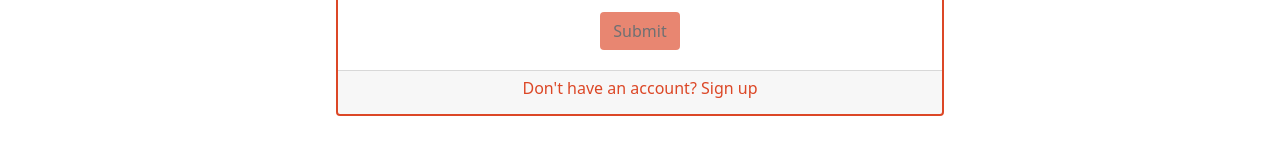
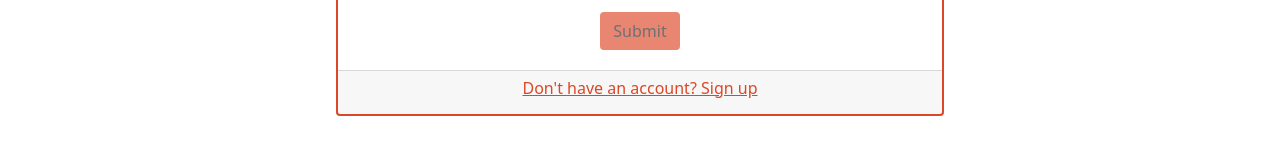
Before and after one commit to ZachDeath/Team-10-FoodDelivery-angular-app, an Angular app in the folder frontend/: page /login in a window 1280 px wide. Shown: the part 470-634 px from the top of the page. Built offline with nearby package versions, Linux system fonts and the light colour scheme.

Commit message:
changes and fixes

```diff
--- a/frontend/src/app/components/login-form/login-form.component.html
+++ b/frontend/src/app/components/login-form/login-form.component.html
@@ -25,7 +25,7 @@
             </div>
         </form>
     </div>
-    <div class="card-footer text-center" style="color: #dc4726;">
-        <h6 class="">Don't have an account? Sign up</h6>
+    <div class="card-footer text-center">
+        <h6 class=""><a routerLink = "/registration" style="color: #dc4726;">Don't have an account? Sign up</a></h6>
     </div>
   </div>
```
